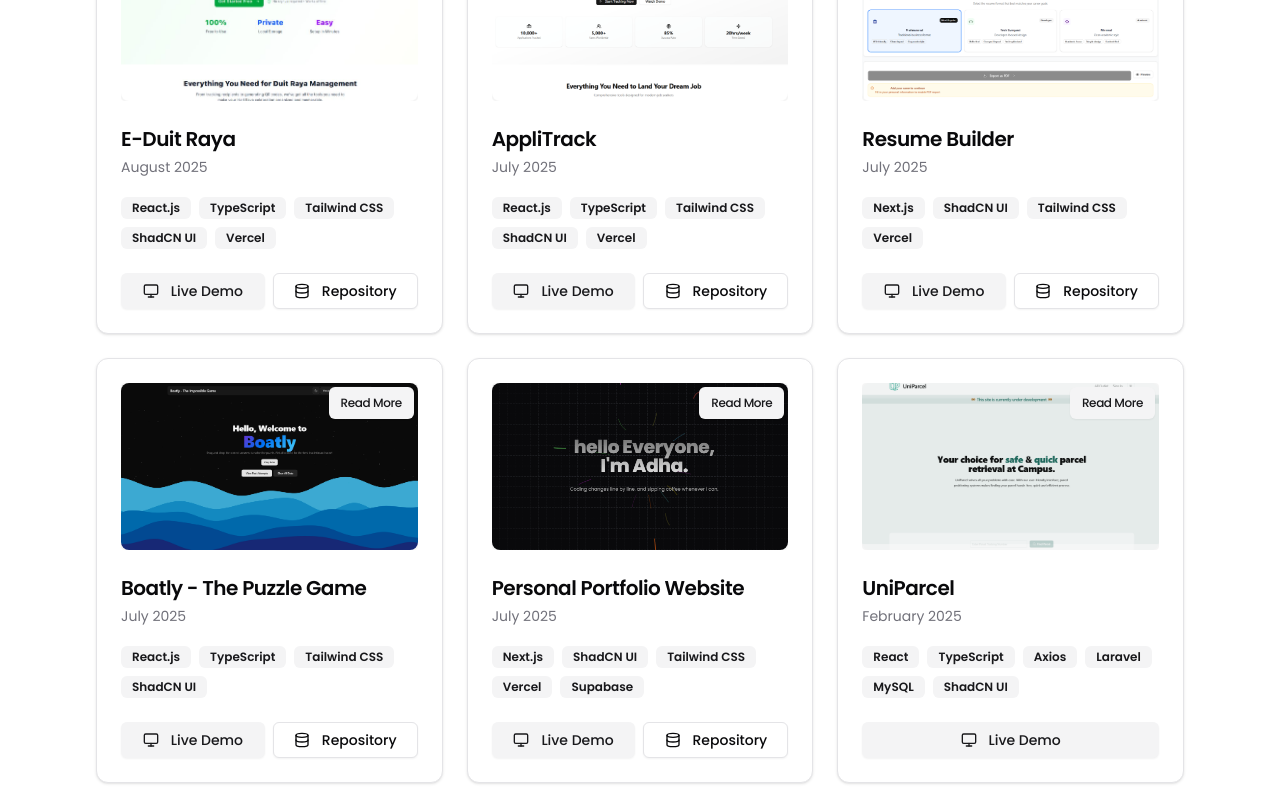
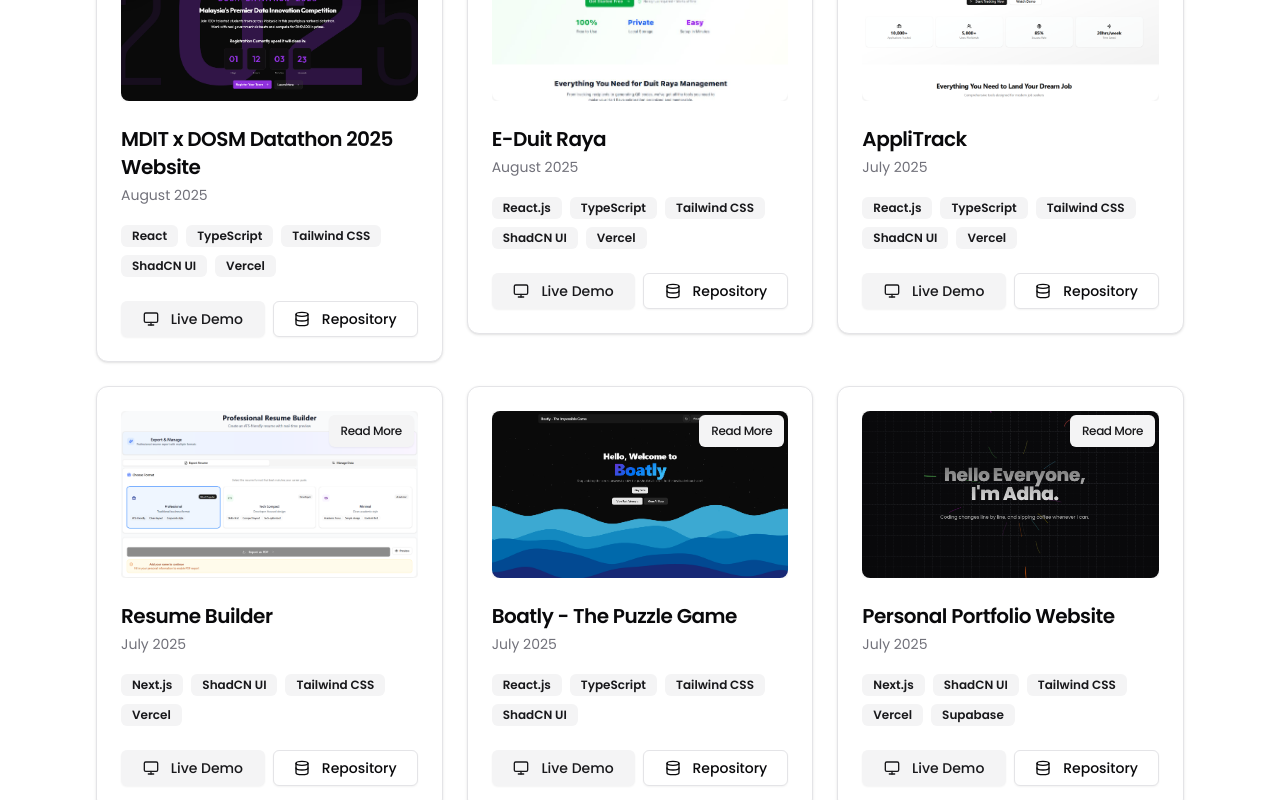
Before and after one commit to adhaghani/portfolio-2.0, a Next.js app: page /project in a window 1280 px wide. Shown: the part 1160-1960 px from the top of the page. Built offline with nearby package versions, Linux system fonts and the light colour scheme.

Commit message:
added mdti2025 projects

```diff
--- a/constant/constant.ts
+++ b/constant/constant.ts
@@ -335,6 +335,18 @@ const Certificate = [
 const DesignProjects = [
   {
     asset: {
+      url: "/assets/images/design/mdit2025lanyard.png",
+      alt: "Lanyard MDIT x DOSM Datathon 2025",
+    },
+
+    project_Name: "Lanyard MDIT x DOSM Datathon 2025",
+    project_Timeline: "May 2025",
+    project_Technologies: ["PhotoShop", "Illustrator", "Figma", "Canva"],
+    project_description:
+      "I created and designed the lanyard for Malaysia Data Innovation Talent x DOSM Datathon 2025 event.",
+  },
+  {
+    asset: {
       url: "/assets/images/design/LanyardSPM.webp",
       alt: "Lanyard SPM 24/25",
     },
@@ -544,6 +556,26 @@ const AboutPhotoGallery = [
 ];
 
 const DevelopmentProjects = [
+  {
+    asset: {
+      url: "/assets/images/project/mdit2025.png",
+      alt: "MDIT x DOSM Datathon 2025",
+    },
+    development_Type: ["Front-End"],
+    project_Name: "MDIT x DOSM Datathon 2025 Website",
+    project_Timeline: "August 2025",
+    project_Technologies: [
+      "React",
+      "TypeScript",
+      "Tailwind CSS",
+      "ShadCN UI",
+      "Vercel",
+    ],
+    project_description:
+      "A web-based application that serves as the official website for Malaysia Data Innovation Talent x DOSM Datathon 2025 event. The website provides information about the event, including the agenda, speakers, and registration details.",
+    project_DemoLink: "https://mdit2025.vercel.app/",
+    project_RepoLink: "https://github.com/adhaghani/mdit2025",
+  },
   {
     asset: {
       url: "/assets/images/project/eduitraya.png",
```
Also changed, not shown: public/assets/images/design/mdit2025lanyard.png (added), public/assets/images/project/mdit2025.png (added).
